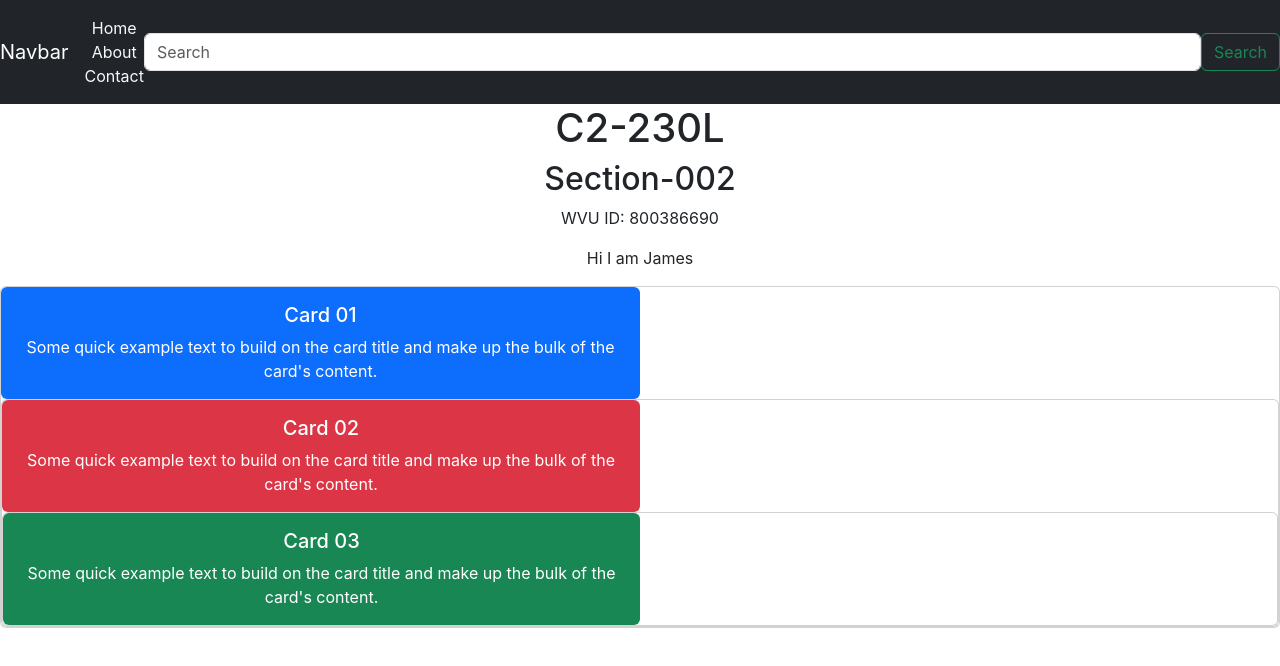
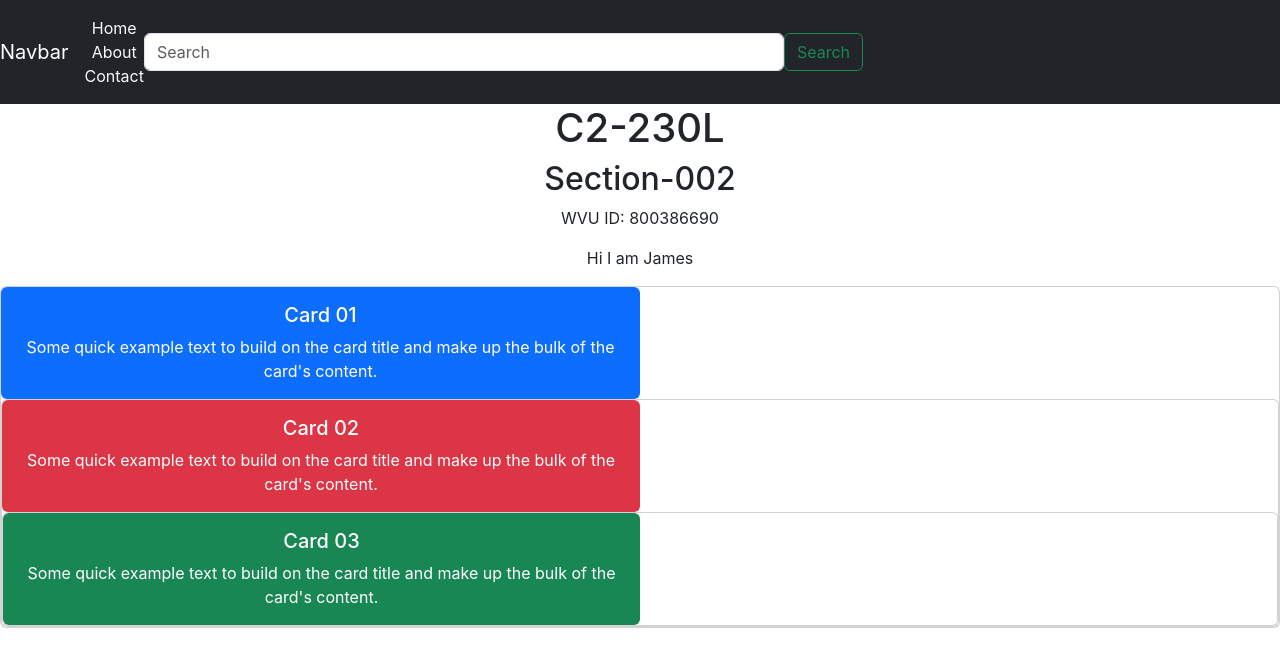
Before and after one commit to Jimbabwe10/Lab, a React (Create React App) app: page / in a window 1280 px wide. Shown: the top 666 px of the page. Built offline with nearby package versions, Linux system fonts and the light colour scheme; the HTML template or start-up script is replaced by a standard one.

Commit message:
Update Navbar.js

```diff
--- a/src/Navbar.js
+++ b/src/Navbar.js
@@ -12,7 +12,7 @@ const CustomNavbar = () => {
                 <Nav.Link href="#">Contact</Nav.Link>
                 </form>
             </Nav>
-            <input class="form-control mr-sm-2" type="search" placeholder="Search" aria-label="Search"></input>
+            <input class="form-control mr-sm-0 w-50"ype="search" placeholder="Search" aria-label="Search"></input>
             <button class="btn btn-outline-success my-2 my-sm-0" type="submit">Search</button>
         </Navbar>
     );
```
